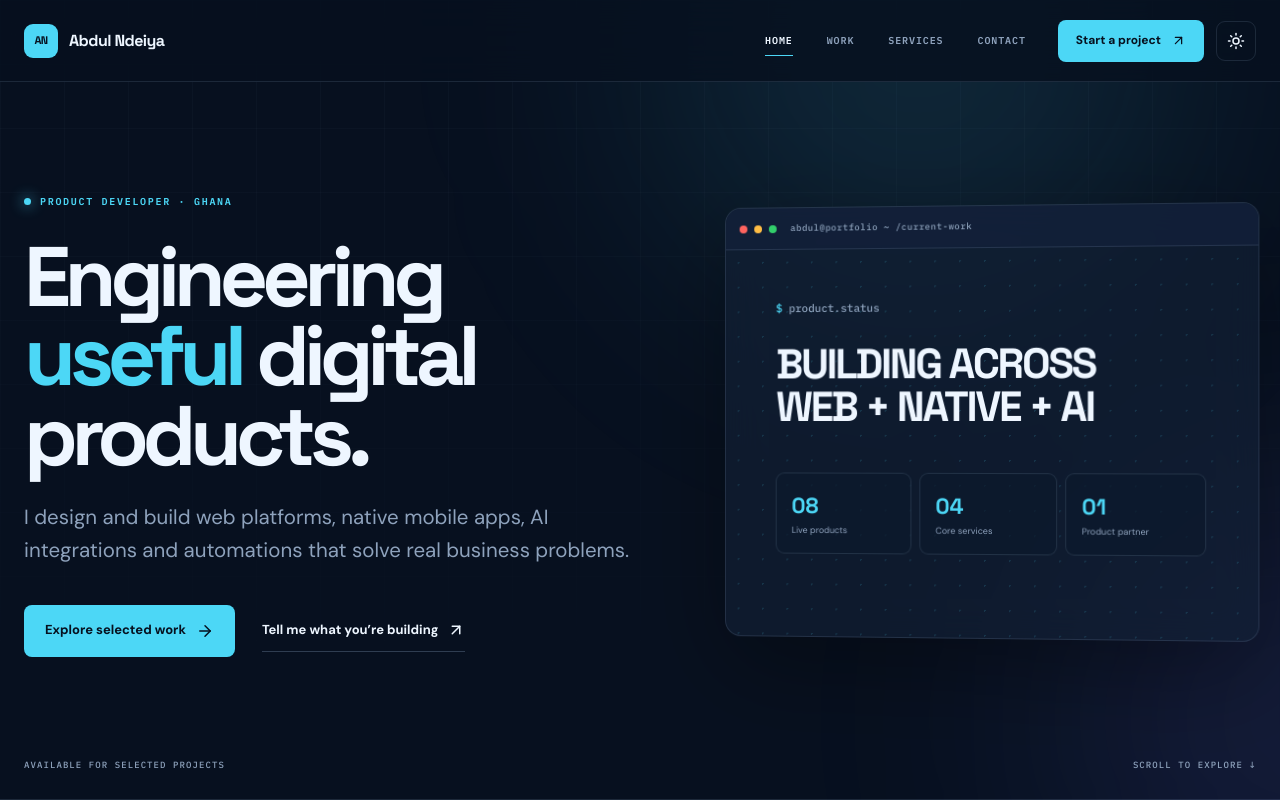
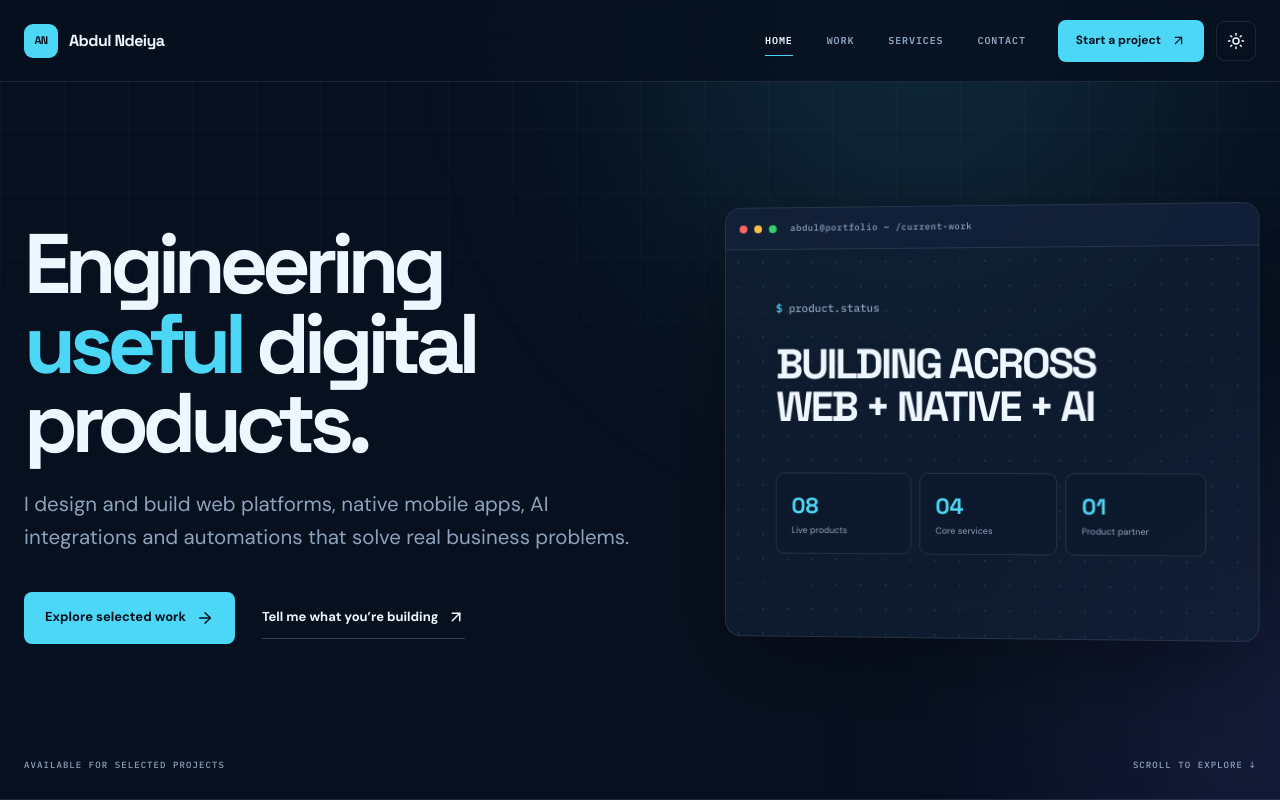
Before and after one commit to ndeiya/portfolio, a React (Vite) app: page / in a window 1280 px wide. Shown: the top 800 px of the page. Built offline with nearby package versions, Linux system fonts and the light colour scheme.

Commit message:
Remove decorative page labels

```diff
--- a/src/App.jsx
+++ b/src/App.jsx
@@ -250,7 +250,7 @@ function HomePage({ theme, setTheme }) {
       <section className="hero">
         <div className="grid-bg" /><div className="orb orb-one" /><div className="orb orb-two" />
         <div className="hero-copy">
-          <span className="kicker"><i /> PRODUCT DEVELOPER · GHANA</span>
+
           <h1>Engineering <em>useful</em> digital products.</h1>
           <p>I design and build web platforms, native mobile apps, AI integrations and automations that solve real business problems.</p>
           <div className="actions"><a className="primary-btn" href="/work">Explore selected work <ArrowRight size={18} /></a><a className="secondary-link" href="/contact">Tell me what you’re building <ArrowUpRight size={18} /></a></div>
@@ -326,7 +326,7 @@ function ContactPage({ theme, setTheme }) {
     <Shell theme={theme} setTheme={setTheme}>
       <Meta title="Contact | Abdul Ndeiya" description="Start a web, mobile, AI or automation project with Abdul Ndeiya." />
       <section className="contact-page">
-        <div className="contact-copy"><span className="kicker">START A CONVERSATION</span><h1>Have a useful idea? <em>Let’s build it.</em></h1><p>Share the problem, the goal and where you are right now. I’ll help you identify the most practical next step.</p><div className="contact-methods"><a href="mailto:ndeiya.dev@gmail.com"><Mail /> <span><small>EMAIL</small>ndeiya.dev@gmail.com</span></a><a href="https://wa.me/233247439206" target="_blank" rel="noreferrer"><MessageCircle /> <span><small>WHATSAPP</small>Start a chat</span></a></div><div className="location"><i /> Based in Ghana · Working globally</div></div>
+        <div className="contact-copy"><h1>Have a useful idea? <em>Let’s build it.</em></h1><p>Share the problem, the goal and where you are right now. I’ll help you identify the most practical next step.</p><div className="contact-methods"><a href="mailto:ndeiya.dev@gmail.com"><Mail /> <span><small>EMAIL</small>ndeiya.dev@gmail.com</span></a><a href="https://wa.me/233247439206" target="_blank" rel="noreferrer"><MessageCircle /> <span><small>WHATSAPP</small>Start a chat</span></a></div></div>
         <form className="contact-form" onSubmit={submit}><div className="terminal-label"><i /><i /><i /><span>NEW_PROJECT_ENQUIRY</span></div><div className="form-row"><label>Your name<input name="name" required autoComplete="name" placeholder="Name" /></label><label>Company <small>optional</small><input name="company" autoComplete="organization" placeholder="Company or organisation" /></label></div><label>What do you need?<select name="type" defaultValue="" required><option value="" disabled>Select a project type</option><option>Website or web platform</option><option>Native mobile application</option><option>AI integration</option><option>Business automation</option><option>Something else</option></select></label><label>Tell me about the project<textarea name="details" rows="6" required placeholder="What should it do, who is it for, and when would you like to launch?" /></label><button className="primary-btn" type="submit">Prepare enquiry <ArrowUpRight size={18} /></button><p className="form-note">This opens your email app with the details ready to send.</p></form>
       </section>
     </Shell>
```
